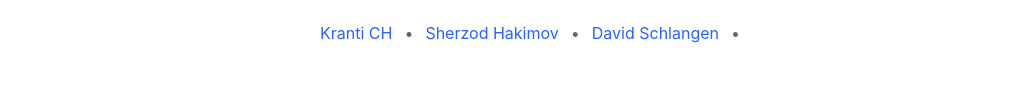
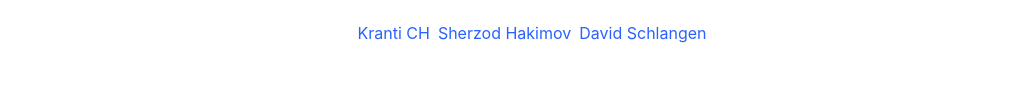
Before and after one commit to nocode-cobot-program/nocode-cobot-program.github.io, a plain HTML site: page index.html in a window 1280 px wide. Shown: the part 214-325 px from the top of the page, without its empty margins (108-1144 px from the left). Drawn offline with Linux system fonts and the light colour scheme.

Commit message:
Update index.html

```diff
--- a/index.html
+++ b/index.html
@@ -137,9 +137,9 @@
         <h2>Experiments with Code Synthesis by Large Code Models for Conversational Programming</h2>
 
         <div class="authors">
-            <a href="#" class="author">Kranti CH</a><span class="dot">•</span>
-            <a href="#" class="author">Sherzod Hakimov</a><span class="dot">•</span>
-            <a href="#" class="author">David Schlangen</a><span class="dot">•</span>
+            <a href="https://sodhinchu.github.io/" class="author">Kranti CH</a>
+            <a href="https://sherzod-hakimov.github.io/" class="author">Sherzod Hakimov</a>
+            <a href="https://clp.ling.uni-potsdam.de/" class="author">David Schlangen</a>
         </div>
 
         <div class="affiliations">
```
